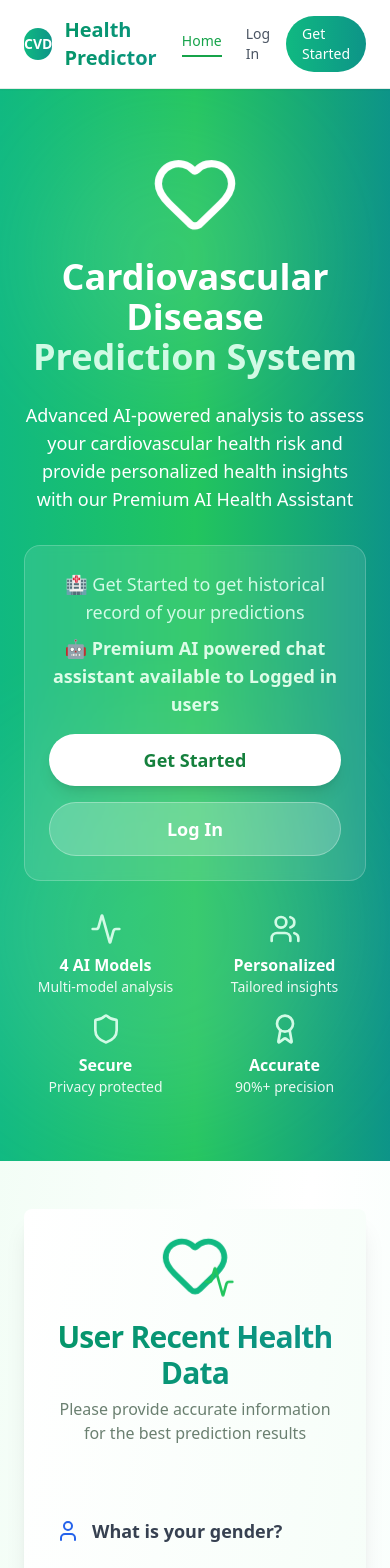
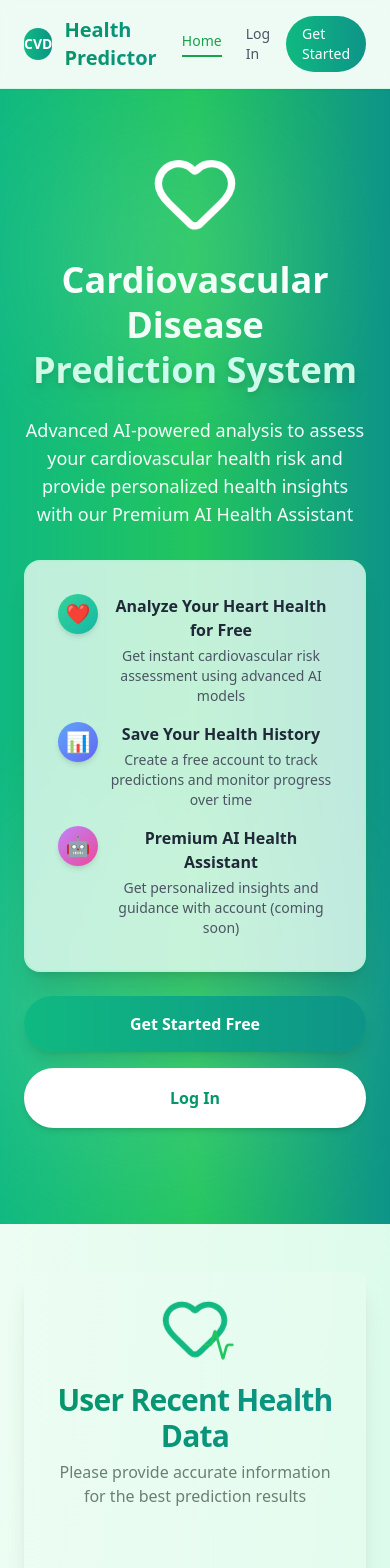
Before and after one commit to apilacharya/cvd-ai, a React (Vite) app in the folder cvd-frontend/: page /home in a window 390 px wide. Shown: the top 1568 px of the page. Built offline with nearby package versions, Linux system fonts and the light colour scheme; no server answers.

Commit message:
fix: ui design

```diff
--- a/cvd-frontend/src/components/CVDPredictionForm.tsx
+++ b/cvd-frontend/src/components/CVDPredictionForm.tsx
@@ -184,7 +184,7 @@ export function CVDPredictionForm({
       animate={{ opacity: 1, scale: 1 }}
       transition={{ duration: 0.5 }}
     >
-      <Card className="w-full max-w-2xl mx-auto shadow-xl border-0 bg-gradient-to-br from-white to-green-50">
+      <Card className="w-full max-w-2xl mx-auto shadow-xl border-0 bg-gradient-to-br from-emerald-50/40 via-green-50/30 to-teal-50/40">
         <CardHeader className="text-center pb-8">
           <motion.div
             initial={{ scale: 0 }}
--- a/cvd-frontend/src/components/Dashboard.tsx
+++ b/cvd-frontend/src/components/Dashboard.tsx
@@ -60,7 +60,7 @@ export function Dashboard() {
           transition={{ duration: 0.6, delay: 0.1 }}
           className="grid grid-cols-1 md:grid-cols-3 gap-6 mb-8"
         >
-          <div className="bg-white rounded-xl shadow-md p-6 border-l-4 border-emerald-500">
+          <div className="bg-emerald-50/60 rounded-xl shadow-md p-6 border-l-4 border-emerald-500">
             <div className="flex items-center">
               <Heart className="h-8 w-8 text-emerald-500 mr-3" />
               <div>
@@ -71,7 +71,7 @@ export function Dashboard() {
               </div>
             </div>
           </div>
-          <div className="bg-white rounded-xl shadow-md p-6 border-l-4 border-green-500">
+          <div className="bg-green-50/60 rounded-xl shadow-md p-6 border-l-4 border-green-500">
             <div className="flex items-center">
               <BarChart3 className="h-8 w-8 text-green-500 mr-3" />
               <div>
@@ -82,7 +82,7 @@ export function Dashboard() {
               </div>
             </div>
           </div>
-          <div className="bg-white rounded-xl shadow-md p-6 border-l-4 border-teal-500">
+          <div className="bg-teal-50/60 rounded-xl shadow-md p-6 border-l-4 border-teal-500">
             <div className="flex items-center">
               <Star className="h-8 w-8 text-teal-500 mr-3" />
               <div>
@@ -104,7 +104,7 @@ export function Dashboard() {
           transition={{ duration: 0.6, delay: 0.2 }}
           className="grid grid-cols-1 md:grid-cols-2 gap-8 mb-8"
         >
-          <div className="bg-white rounded-xl shadow-lg p-8">
+          <div className="bg-emerald-50/50 rounded-xl shadow-lg p-8">
             <h3 className="text-2xl font-bold text-gray-900 mb-4 flex items-center">
               <Activity className="h-6 w-6 text-emerald-500 mr-2" />
               CVD Risk Analysis
@@ -121,7 +121,7 @@ export function Dashboard() {
             </Link>
           </div>
 
-          <div className="bg-white rounded-xl shadow-lg p-8">
+          <div className="bg-green-50/50 rounded-xl shadow-lg p-8">
             <h3 className="text-2xl font-bold text-gray-900 mb-4 flex items-center">
               <Clock className="h-6 w-6 text-green-500 mr-2" />
               Previous Results
--- a/cvd-frontend/src/components/HistoricalDataPage.tsx
+++ b/cvd-frontend/src/components/HistoricalDataPage.tsx
@@ -151,7 +151,7 @@ export function HistoricalDataPage() {
 
   if (isLoading) {
     return (
-      <div className="min-h-screen bg-gradient-to-br from-green-50 via-white to-emerald-50 p-6">
+      <div className="min-h-screen bg-gradient-to-br from-green-50 to-emerald-100 p-6">
         <div className="container mx-auto max-w-6xl flex items-center justify-center min-h-[60vh]">
           <Card className="w-full max-w-md">
             <CardContent className="p-12">
@@ -178,7 +178,7 @@ export function HistoricalDataPage() {
   }
 
   return (
-    <div className="min-h-screen bg-gradient-to-br from-green-50 via-white to-emerald-50 p-6">
+    <div className="min-h-screen bg-gradient-to-br from-green-50 to-emerald-100 p-6">
       <div className="container mx-auto max-w-6xl">
         {/* Header */}
         <motion.div
--- a/cvd-frontend/src/components/HomePage.tsx
+++ b/cvd-frontend/src/components/HomePage.tsx
@@ -1,14 +1,7 @@
 import { useState } from "react";
 import { Link } from "react-router-dom";
 import { motion } from "framer-motion";
-import {
-  Heart,
-  Activity,
-  Users,
-  Shield,
-  TrendingUp,
-  Award,
-} from "lucide-react";
+import { Heart, Activity, Users, Shield, TrendingUp } from "lucide-react";
 import { CVDPredictionForm } from "@/components/CVDPredictionForm";
 import { PredictionResult } from "@/components/PredictionResult";
 import { AIHealthAssistant } from "@/components/AIHealthAssistant";
@@ -64,7 +57,7 @@ export function HomePage() {
 
   // Default homepage for non-authenticated users (original hero section)
   return (
-    <div className="min-h-screen bg-gradient-to-br from-green-50 via-white to-emerald-50">
+    <div className="min-h-screen bg-gradient-to-br from-green-50 to-emerald-100">
       {/* Hero Section */}
       <motion.section
         initial={{ opacity: 0, y: -20 }}
@@ -95,18 +88,22 @@ export function HomePage() {
                 initial={{ opacity: 0, y: 20 }}
                 animate={{ opacity: 1, y: 0 }}
                 transition={{ delay: 0.5 }}
-                className="text-4xl md:text-6xl lg:text-7xl font-bold mb-6"
+                className="text-4xl md:text-6xl lg:text-7xl font-bold mb-6 leading-tight"
               >
+                <span className="inline-block bg-gradient-to-r from-white via-emerald-50 to-white bg-clip-text text-transparent">
                   Cardiovascular Disease
+                </span>
                 <br />
-                <span className="text-emerald-100">Prediction System</span>
+                <span className="inline-block bg-gradient-to-r from-emerald-100 via-teal-100 to-emerald-100 bg-clip-text text-transparent drop-shadow-lg">
+                  Prediction System
+                </span>
               </motion.h1>
 
               <motion.p
                 initial={{ opacity: 0, y: 20 }}
                 animate={{ opacity: 1, y: 0 }}
                 transition={{ delay: 0.7 }}
-                className="text-lg md:text-xl mb-8 max-w-2xl mx-auto lg:mx-0"
+                className="text-lg md:text-xl mb-8 max-w-2xl mx-auto lg:mx-0 text-white/95"
               >
                 Advanced AI-powered analysis to assess your cardiovascular
                 health risk and provide personalized health insights with our
@@ -120,58 +117,68 @@ export function HomePage() {
                 transition={{ delay: 0.8 }}
                 className="mb-8"
               >
-                <div className="bg-white/10 backdrop-blur-sm rounded-2xl p-6 border border-white/20">
-                  <p className="text-lg mb-2 text-emerald-100">
-                    🏥 Get Started to get historical record of your predictions
+                <div className="bg-emerald-50/80 rounded-2xl p-8 shadow-xl border-2 border-emerald-200/50">
+                  <div className="space-y-4">
+                    <div className="flex items-start gap-3">
+                      <div className="flex-shrink-0 w-10 h-10 bg-gradient-to-br from-emerald-400 to-teal-500 rounded-full flex items-center justify-center shadow-md">
+                        <span className="text-xl">❤️</span>
+                      </div>
+                      <div className="flex-1">
+                        <h3 className="text-base font-bold text-gray-800 mb-1">
+                          Analyze Your Heart Health for Free
+                        </h3>
+                        <p className="text-sm text-gray-600">
+                          Get instant cardiovascular risk assessment using
+                          advanced AI models
                         </p>
-                  <p className="text-lg mb-4 text-green-100 font-semibold">
-                    🤖 Premium AI powered chat assistant available to Logged in
-                    users
+                      </div>
+                    </div>
+                    <div className="flex items-start gap-3">
+                      <div className="flex-shrink-0 w-10 h-10 bg-gradient-to-br from-blue-400 to-indigo-500 rounded-full flex items-center justify-center shadow-md">
+                        <span className="text-xl">📊</span>
+                      </div>
+                      <div className="flex-1">
+                        <h3 className="text-base font-bold text-gray-800 mb-1">
+                          Save Your Health History
+                        </h3>
+                        <p className="text-sm text-gray-600">
+                          Create a free account to track predictions and monitor
+                          progress over time
                         </p>
-                  <div className="flex flex-col sm:flex-row gap-4 justify-center lg:justify-start">
+                      </div>
+                    </div>
+                    <div className="flex items-start gap-3">
+                      <div className="flex-shrink-0 w-10 h-10 bg-gradient-to-br from-purple-400 to-pink-500 rounded-full flex items-center justify-center shadow-md">
+                        <span className="text-xl">🤖</span>
+                      </div>
+                      <div className="flex-1">
+                        <h3 className="text-base font-bold text-gray-800 mb-1">
+                          Premium AI Health Assistant
+                        </h3>
+                        <p className="text-sm text-gray-600">
+                          Get personalized insights and guidance with account
+                          (coming soon)
+                        </p>
+                      </div>
+                    </div>
+                  </div>
+                </div>
+
+                {/* Buttons outside card */}
+                <div className="flex flex-col sm:flex-row gap-4 justify-center lg:justify-start mt-6">
                   <Link
                     to="/signup"
-                      className="bg-white text-green-700 px-8 py-3 rounded-full font-bold text-lg hover:bg-emerald-50 transition-all transform hover:scale-105 shadow-lg min-w-[160px]"
+                    className="inline-flex items-center justify-center bg-gradient-to-r from-emerald-500 to-teal-600 text-white px-10 py-4 rounded-full font-bold text-base hover:from-emerald-600 hover:to-teal-700 transition-all transform hover:scale-105 shadow-lg hover:shadow-xl"
                   >
-                      Get Started
+                    Get Started Free
                   </Link>
                   <Link
                     to="/login"
-                      className="bg-white/20 text-white px-8 py-3 rounded-full font-bold text-lg hover:bg-white/30 transition-all transform hover:scale-105 border border-white/30 min-w-[160px]"
+                    className="inline-flex items-center justify-center bg-white text-emerald-600 px-10 py-4 rounded-full font-semibold text-base hover:bg-emerald-50 transition-all transform hover:scale-105 shadow-md border-2 border-white"
                   >
                     Log In
                   </Link>
                 </div>
-                </div>
-              </motion.div>
-
-              {/* Feature Highlights */}
-              <motion.div
-                initial={{ opacity: 0, y: 20 }}
-                animate={{ opacity: 1, y: 0 }}
-                transition={{ delay: 0.9 }}
-                className="grid grid-cols-2 md:grid-cols-4 gap-4 lg:gap-6"
-              >
-                {[
-                  {
-                    icon: Activity,
-                    label: "4 AI Models",
-                    desc: "Multi-model analysis",
-                  },
-                  {
-                    icon: Users,
-                    label: "Personalized",
-                    desc: "Tailored insights",
-                  },
-                  { icon: Shield, label: "Secure", desc: "Privacy protected" },
-                  { icon: Award, label: "Accurate", desc: "90%+ precision" },
-                ].map((feature, index) => (
-                  <div key={index} className="text-center">
-                    <feature.icon className="h-8 w-8 mx-auto mb-2 text-emerald-100" />
-                    <div className="font-semibold">{feature.label}</div>
-                    <div className="text-sm opacity-90">{feature.desc}</div>
-                  </div>
-                ))}
               </motion.div>
             </div>
 
--- a/cvd-frontend/src/components/Navigation.tsx
+++ b/cvd-frontend/src/components/Navigation.tsx
@@ -20,7 +20,7 @@ export const Navigation = () => {
     location.pathname === "/login" || location.pathname === "/signup";
 
   return (
-    <nav className="bg-white shadow-sm border-b sticky top-0 z-50">
+    <nav className="bg-emerald-50/40 shadow-sm border-b border-emerald-100 sticky top-0 z-50 backdrop-blur-sm">
       <div className="container mx-auto px-6 py-4">
         <div className="flex justify-between items-center">
           <Link
--- a/cvd-frontend/src/components/SignInPage.tsx
+++ b/cvd-frontend/src/components/SignInPage.tsx
@@ -44,14 +44,14 @@ export function SignInPage() {
   };
 
   return (
-    <div className="min-h-screen bg-gradient-to-br from-green-50 via-white to-emerald-50 flex items-center justify-center p-4">
+    <div className="min-h-screen bg-gradient-to-br from-green-50 to-emerald-100 flex items-center justify-center p-4">
       <motion.div
         initial={{ opacity: 0, y: 20 }}
         animate={{ opacity: 1, y: 0 }}
         transition={{ duration: 0.6 }}
         className="w-full max-w-md"
       >
-        <Card className="border-0 shadow-2xl bg-white/90 backdrop-blur-sm">
+        <Card className="border-0 shadow-2xl bg-emerald-50/40 backdrop-blur-sm">
           <CardHeader className="text-center space-y-6 pb-8">
             <motion.div
               initial={{ scale: 0 }}
--- a/cvd-frontend/src/components/SignUpPage.tsx
+++ b/cvd-frontend/src/components/SignUpPage.tsx
@@ -66,14 +66,14 @@ export function SignUpPage() {
   };
 
   return (
-    <div className="min-h-screen bg-gradient-to-br from-green-50 via-white to-emerald-50 flex items-center justify-center p-4">
+    <div className="min-h-screen bg-gradient-to-br from-green-50 to-emerald-100 flex items-center justify-center p-4">
       <motion.div
         initial={{ opacity: 0, y: 20 }}
         animate={{ opacity: 1, y: 0 }}
         transition={{ duration: 0.6 }}
         className="w-full max-w-md"
       >
-        <Card className="border-0 shadow-2xl bg-white/90 backdrop-blur-sm">
+        <Card className="border-0 shadow-2xl bg-emerald-50/40 backdrop-blur-sm">
           <CardHeader className="text-center space-y-6 pb-8">
             <motion.div
               initial={{ scale: 0 }}
--- a/cvd-frontend/src/components/ui/input.tsx
+++ b/cvd-frontend/src/components/ui/input.tsx
@@ -7,6 +7,13 @@ export interface InputProps
 
 const Input = React.forwardRef<HTMLInputElement, InputProps>(
   ({ className, type, ...props }, ref) => {
+    // Prevent scroll on number inputs
+    const handleWheel = (e: React.WheelEvent<HTMLInputElement>) => {
+      if (type === "number") {
+        e.currentTarget.blur();
+      }
+    };
+
     return (
       <input
         type={type}
@@ -15,6 +22,7 @@ const Input = React.forwardRef<HTMLInputElement, InputProps>(
           className
         )}
         ref={ref}
+        onWheel={handleWheel}
         {...props}
       />
     );
--- a/cvd-frontend/src/index.css
+++ b/cvd-frontend/src/index.css
@@ -4,11 +4,11 @@
 
 @layer base {
   :root {
-    --background: 0 0% 100%;
+    --background: 142 40% 96%;
     --foreground: 224 71.4% 4.1%;
-    --card: 0 0% 100%;
+    --card: 140 35% 96%;
     --card-foreground: 224 71.4% 4.1%;
-    --popover: 0 0% 100%;
+    --popover: 140 35% 96%;
     --popover-foreground: 224 71.4% 4.1%;
     --primary: 142 76% 36%;
     --primary-foreground: 138 76% 97%;
@@ -56,6 +56,16 @@
     background-color: hsl(var(--background));
     color: hsl(var(--foreground));
     font-family: system-ui, -apple-system, sans-serif;
+  }
+
+  /* Apply subtle green background to white elements */
+  input[type="text"],
+  input[type="number"],
+  input[type="email"],
+  input[type="password"],
+  select,
+  textarea {
+    background-color: hsl(140 35% 95%) !important;
   }
 }
 
```
Lines whose indentation alone changed are shown as unchanged.
